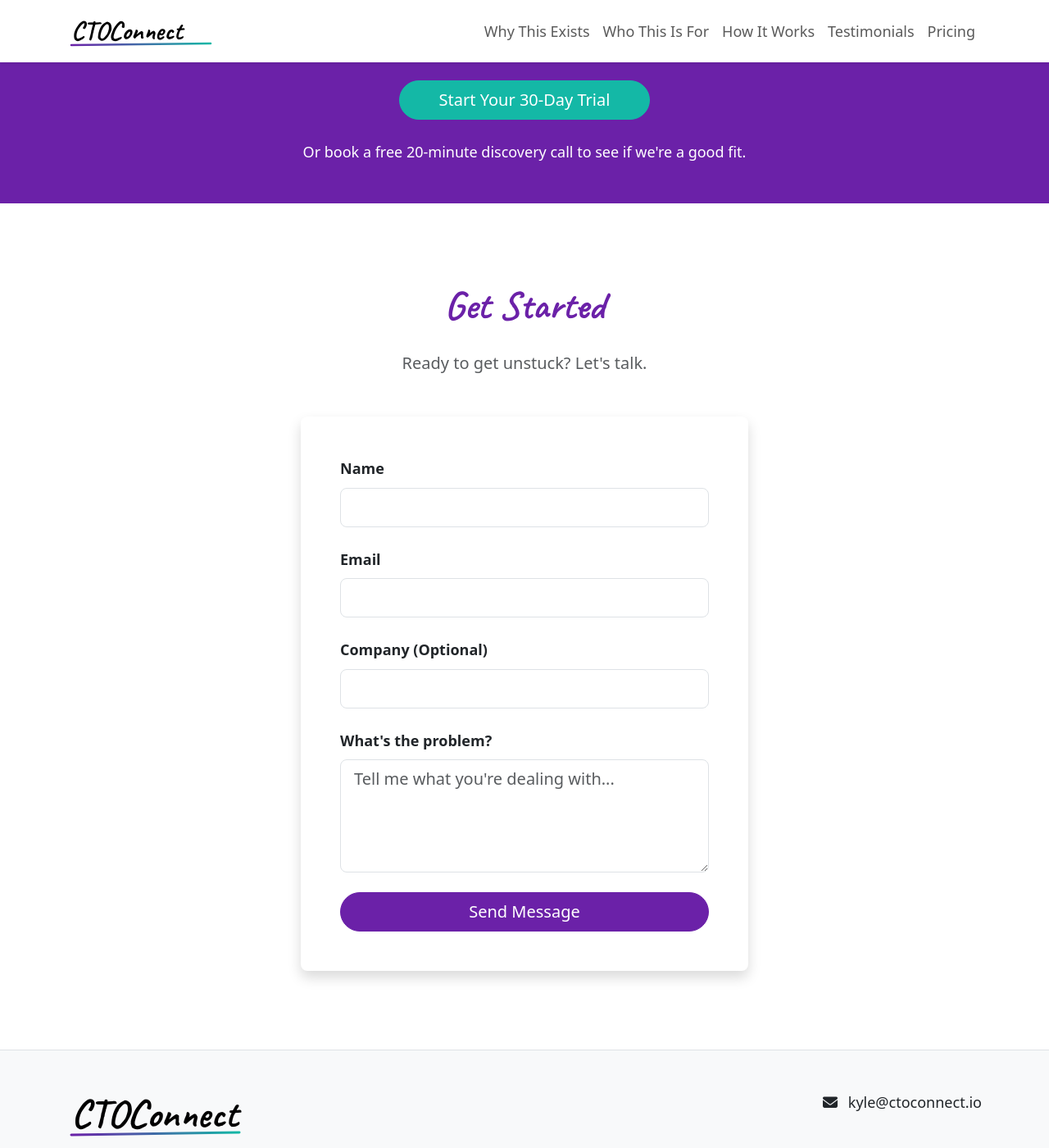
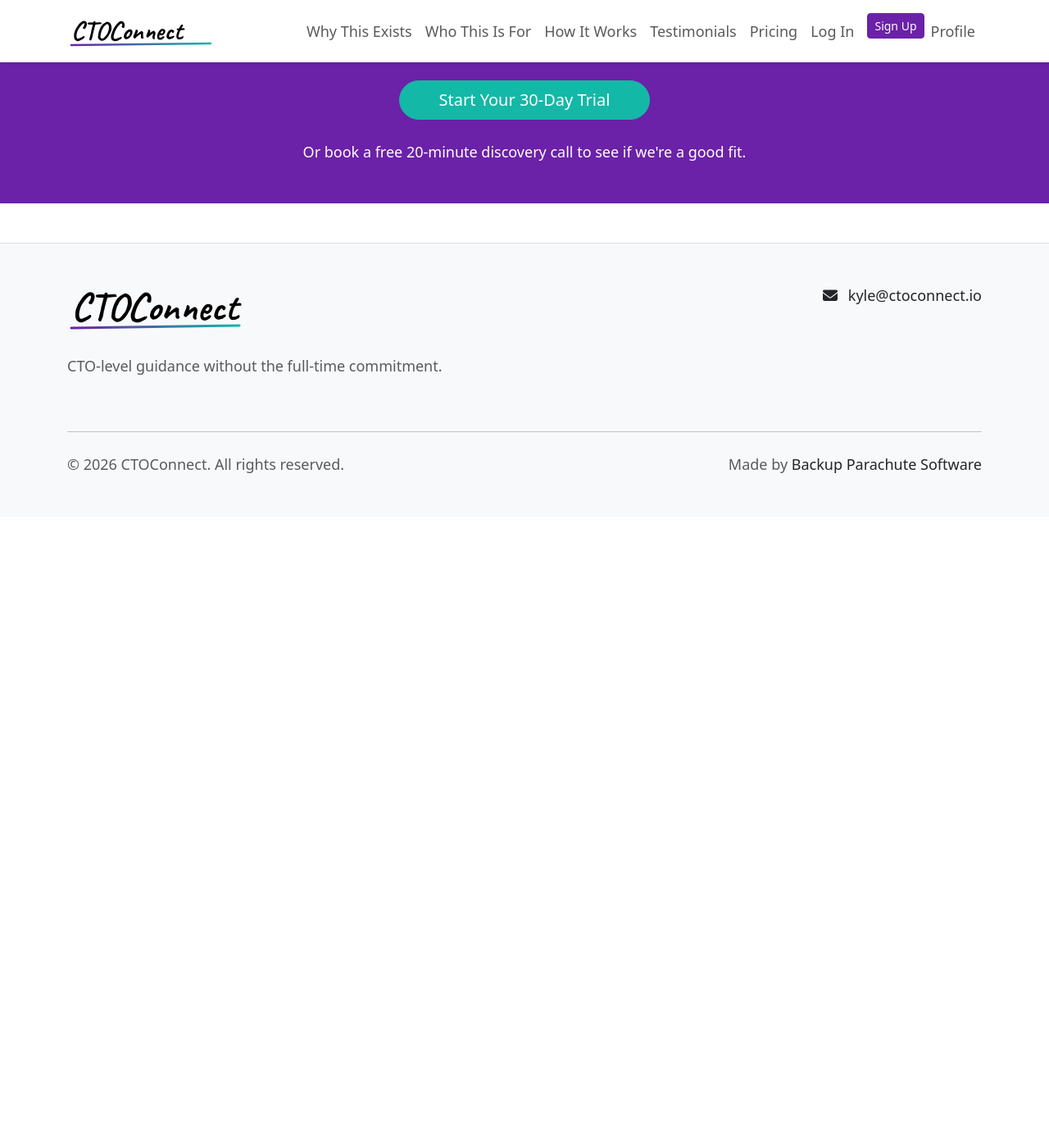
Before and after one commit to backupparachute/ctoconnect-website, a Jekyll site: the page built from index.html, in a window 1280 px wide and 1400 px high, scrolled down 10752 px. Shown: the whole window at 82% size. Built offline with Jekyll 4.4.1, drawn with Linux system fonts in a browser that asks for light colours; comment, search, counter and statistics services are not loaded; after the commit the page ends 11382 px from its top, so only the background shows below that.

Commit message:
added outseta

```diff
--- a/_layouts/default.html
+++ b/_layouts/default.html
@@ -131,6 +131,17 @@
                     <li class="nav-item">
                         <a class="nav-link" href="#pricing">Pricing</a>
                     </li>
+                    <!-- Show when logged OUT -->
+                    <li class="nav-item" data-o-anonymous>
+                        <a class="nav-link" href="https://cto-connect.outseta.com/auth?widgetMode=login#o-anonymous">Log In</a>
+                    </li>
+                    <li class="nav-item" data-o-anonymous>
+                        <a class="btn btn-purple btn-sm ms-lg-2" href="https://cto-connect.outseta.com/auth?widgetMode=register&planUid=nmDKPxWy#o-anonymous">Sign Up</a>
+                    </li>
+                    <!-- Show when logged IN -->
+                    <li class="nav-item" data-o-authenticated>
+                        <a class="nav-link" href="https://cto-connect.outseta.com/profile#o-authenticated">Profile</a>
+                    </li>
                 </ul>
             </div>
         </div>
--- a/index.html
+++ b/index.html
@@ -44,7 +44,7 @@ description: I spent 20 years rescuing teams from architectural disasters. Now I
                 <div class="text-center mb-4">
                     <p class="fs-3 fw-bold mb-4">$99/month.</p>
                     <div class="d-flex gap-3 justify-content-center flex-wrap">
-                        <a href="#pricing" class="btn btn-purple btn-lg rounded-pill px-4">Join Waitlist</a>
+                        <a href="https://cto-connect.outseta.com/auth?widgetMode=register&planUid=nmDKPxWy#o-anonymous" class="btn btn-purple btn-lg rounded-pill px-4">Sign Up</a>
                         <a href="#how" class="btn btn-outline-dark btn-lg rounded-pill px-4">See How It Works</a>
                     </div>
                 </div>
@@ -242,7 +242,7 @@ description: I spent 20 years rescuing teams from architectural disasters. Now I
                                 <li class="mb-3">No commitment. Cancel anytime.</li>
                             </ul>
                         </div>
-                        <a href="#contact" class="btn btn-teal btn-lg rounded-pill px-5 mb-3">Start Your 30-Day Trial</a>
+                        <a href="https://cto-connect.outseta.com/auth?widgetMode=register&planUid=nmDKPxWy#o-anonymous" class="btn btn-teal btn-lg rounded-pill px-5 mb-3">Start Your 30-Day Trial</a>
                         <p class="small mb-0"><em>30-day money-back guarantee. If it's not worth it, you get your money back. No questions.</em></p>
                     </div>
                 </div>
@@ -357,45 +357,9 @@ description: I spent 20 years rescuing teams from architectural disasters. Now I
             <div class="col-lg-8 mx-auto text-center">
                 <h2 class="display-3 fw-bold mb-4 handwritten">Ready to Stop Winging It?</h2>
                 <p class="lead mb-5">Join other founders building systems that last.</p>
-                <a href="#contact" class="btn btn-teal btn-lg rounded-pill px-5 mb-4">Start Your 30-Day Trial</a>
+                <a href="https://cto-connect.outseta.com/auth?widgetMode=register&planUid=nmDKPxWy#o-anonymous" class="btn btn-teal btn-lg rounded-pill px-5 mb-4">Start Your 30-Day Trial</a>
                 <p class="mb-0">Or book a free 20-minute discovery call to see if we're a good fit.</p>
             </div>
         </div>
     </div>
 </section>
-
-<!-- Contact Section -->
-<section class="py-5 my-5" id="contact">
-    <div class="container">
-        <div class="row">
-            <div class="col-lg-6 mx-auto">
-                <h2 class="display-5 fw-bold mb-4 handwritten text-purple text-center">Get Started</h2>
-                <p class="lead text-muted mb-5 text-center">Ready to get unstuck? Let's talk.</p>
-
-                <div class="card shadow rounded-3 border-0">
-                    <div class="card-body p-5">
-                        <form>
-                            <div class="mb-4">
-                                <label for="name" class="form-label fw-bold">Name</label>
-                                <input type="text" class="form-control form-control-lg" id="name" required>
-                            </div>
-                            <div class="mb-4">
-                                <label for="email" class="form-label fw-bold">Email</label>
-                                <input type="email" class="form-control form-control-lg" id="email" required>
-                            </div>
-                            <div class="mb-4">
-                                <label for="company" class="form-label fw-bold">Company (Optional)</label>
-                                <input type="text" class="form-control form-control-lg" id="company">
-                            </div>
-                            <div class="mb-4">
-                                <label for="message" class="form-label fw-bold">What's the problem?</label>
-                                <textarea class="form-control form-control-lg" id="message" rows="4" placeholder="Tell me what you're dealing with..."></textarea>
-                            </div>
-                            <button type="submit" class="btn btn-purple btn-lg rounded-pill w-100">Send Message</button>
-                        </form>
-                    </div>
-                </div>
-            </div>
-        </div>
-    </div>
-</section>
```
